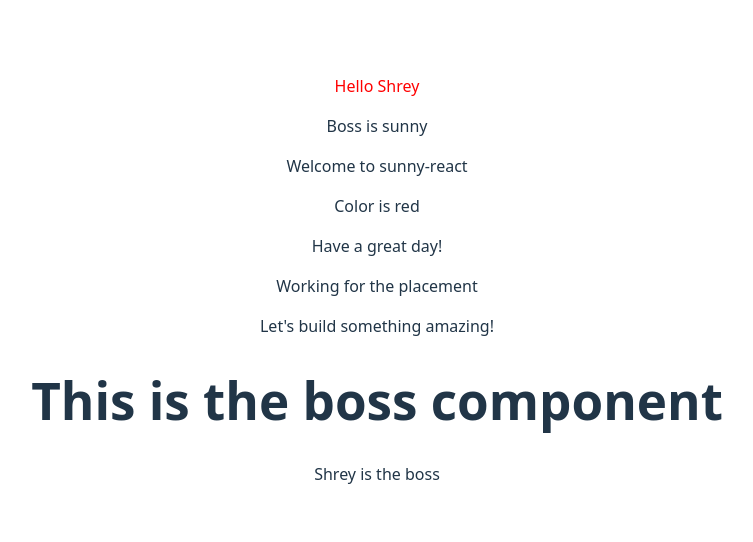
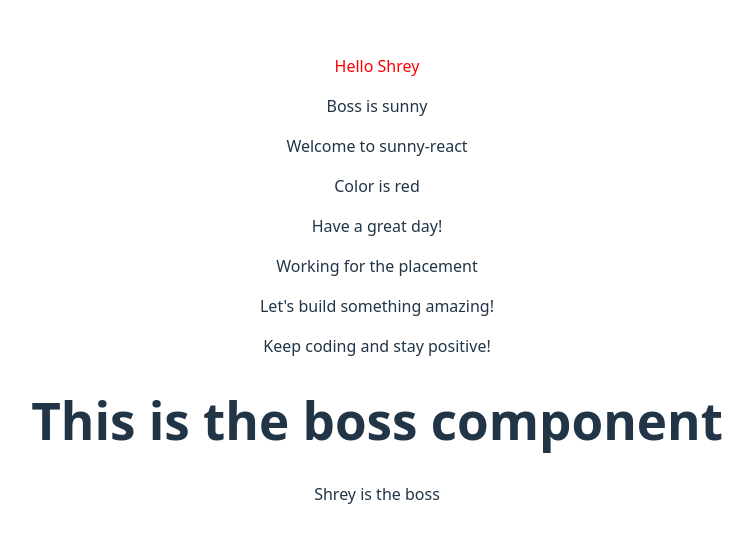
Before and after one commit to Sethiashrey/React-Learning, a React (Vite) app: page / in a window 1280 px wide. Shown: the part 120-662 px from the top of the page, without its empty margins (263-1016 px from the left). Built offline with nearby package versions, Linux system fonts and the light colour scheme.

Commit message:
Add paragraph

```diff
--- a/src/Hello.jsx
+++ b/src/Hello.jsx
@@ -9,6 +9,7 @@ function Hello({name11,color}){
           <p>Have a great day!</p>
           <p>Working for the placement</p>
           <p>Let's build something amazing!</p>
+          <p>Keep coding and stay positive!</p>
         </>
     )
 }
```
